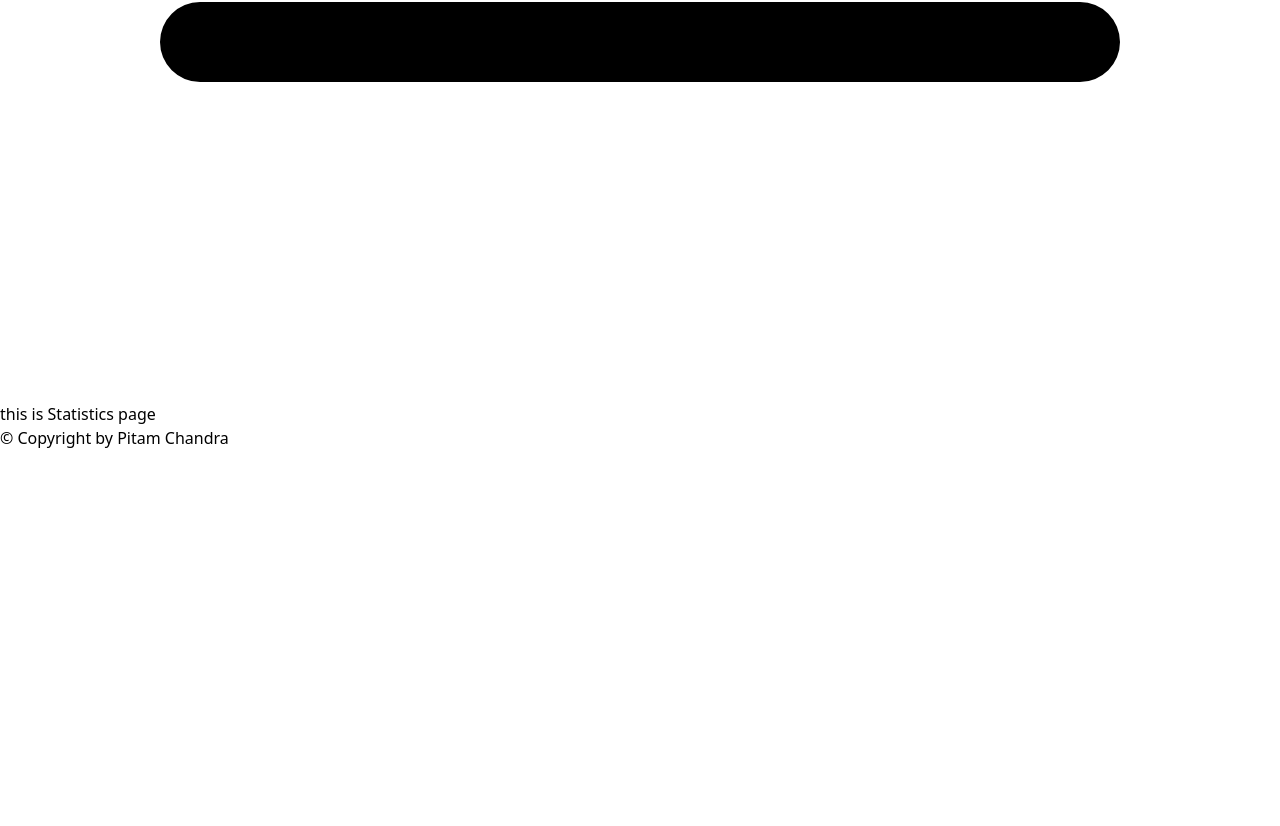
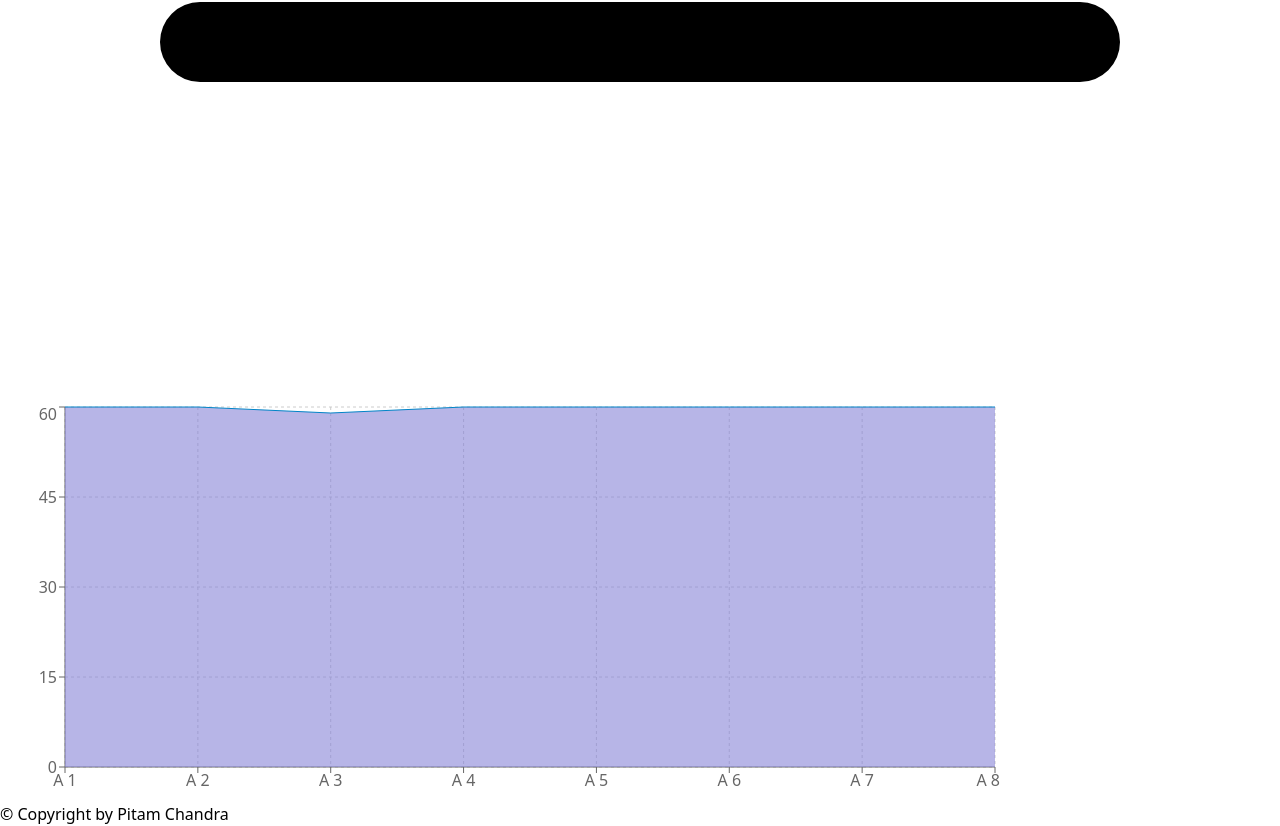
Before and after one commit to pitamchandra/career-hub, a React (Vite) app: page /statistics in a window 1280 px wide. Shown: the part 1054-1880 px from the top of the page. Before the commit the page ends 1504 px from the top, so only its background shows below. Built offline with nearby package versions, Linux system fonts and the light colour scheme.

Commit message:
done reachart

```diff
--- a/package.json
+++ b/package.json
@@ -15,6 +15,7 @@
     "react": "^18.2.0",
     "react-dom": "^18.2.0",
     "react-router-dom": "^6.10.0",
+    "recharts": "^2.5.0",
     "sort-by": "^1.2.0"
   },
   "devDependencies": {
--- a/src/components/Jobs.jsx
+++ b/src/components/Jobs.jsx
@@ -1,18 +1,12 @@
 import React from 'react';
-import { useLoaderData } from 'react-router-dom';
+
 
 const Jobs = () => {
-    const jobs = useLoaderData();
+
 
     return (
         <div className='grid md:grid-cols-2 gap-6'>
-            {
-                jobs.map(job => <div key={job.id} className='border p-8'>
-                    <h2>{job.title}</h2>
-
-                </div>)
-            }
-
+            lala
         </div>
     );
 };
--- a/src/components/Statistics.jsx
+++ b/src/components/Statistics.jsx
@@ -1,10 +1,65 @@
-import React from 'react';
+
+import React, { PureComponent } from 'react';
+import { AreaChart, Area, XAxis, YAxis, CartesianGrid, Tooltip, ResponsiveContainer } from 'recharts';
+
 
 const Statistics = () => {
+    const assignment = [
+        {
+            id: 1,
+            name: 'A 1',
+            marks : 60,
+        },
+        {
+            id: 2,
+            name: 'A 2',
+            marks : 60,
+        },
+        {
+            id: 3,
+            name: 'A 3',
+            marks : 59,
+        },
+        {
+            id: 4,
+            name: 'A 4',
+            marks : 60,
+        },
+        {
+            id: 5,
+            name: 'A 5',
+            marks : 60,
+        },
+        {
+            id: 6,
+            name: 'A 6',
+            marks : 60,
+        },
+        {
+            id: 7,
+            name: 'A 7',
+            marks : 60,
+        },
+        {
+            id: 8,
+            name: 'A 8',
+            marks : 60,
+        },
+    ]
     return (
-        <div>
-            <h3>this is Statistics page</h3>
-        </div>
+        <>
+                <AreaChart
+                width={1000}
+                height={400}
+                data={assignment}
+                >
+                <CartesianGrid strokeDasharray="3 3" />
+                <XAxis dataKey="name" />
+                <YAxis />
+                <Tooltip />
+                <Area dataKey="marks" stroke="#0284c7  " fill="#8884d8" />
+                </AreaChart>
+        </>
     );
 };
 
--- a/src/main.jsx
+++ b/src/main.jsx
@@ -27,7 +27,6 @@ const router = createBrowserRouter([
       {
         path : 'jobs',
         element : <Jobs></Jobs>,
-        loader : () => fetch('jobs.json')
       },
       {
         path : 'blog',
```
Also changed, not shown: 1 other file (tests, documents, lock files or other folders).
